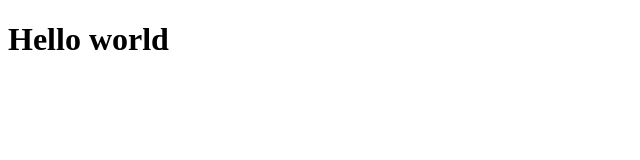
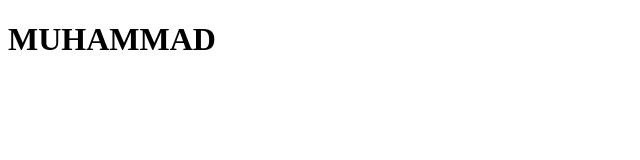
Before and after one commit to boloshabashe/shabashe, a plain HTML site: page index.html in a window 1280 px wide. Shown: the whole page, without its empty margins (0-640 px from the left). Drawn offline with Linux system fonts and the light colour scheme.

Commit message:
update title and heading in index.html to reflect project name

```diff
--- a/index.html
+++ b/index.html
@@ -3,9 +3,9 @@
 <head>
     <meta charset="UTF-8">
     <meta name="viewport" content="width=device-width, initial-scale=1.0">
-    <title>Hello World</title>
+    <title>Shabashe</title>
 </head>
 <body>
-    <h1>Hello world</h1>
+    <h1>MUHAMMAD</h1>
 </body>
 </html>
```
